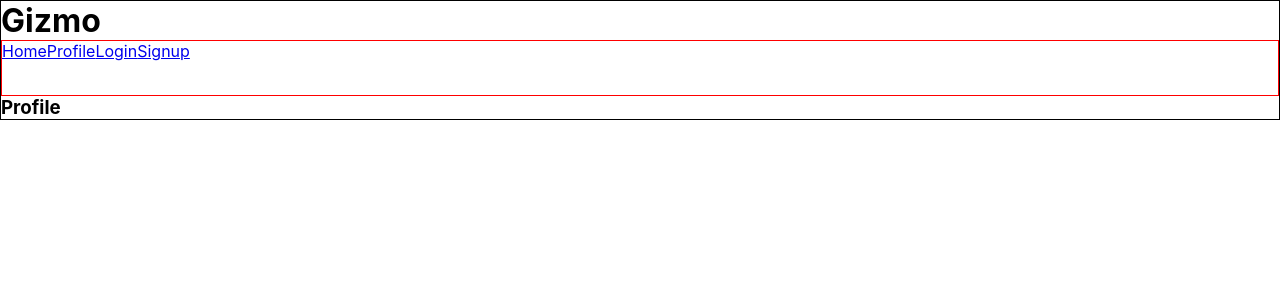
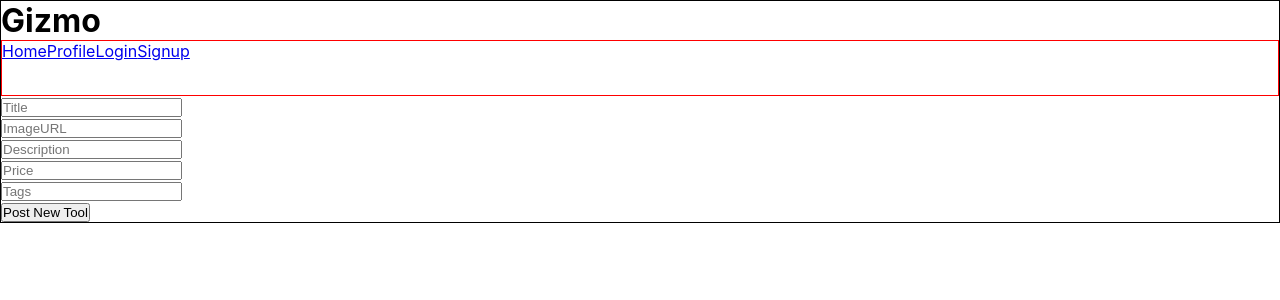
Before and after one commit to moathdlaimi/gizmo, a React (Create React App) app: page /profile in a window 1280 px wide. Shown: the top 300 px of the page. Built offline with nearby package versions, Linux system fonts and the light colour scheme; no server answers.

Commit message:
controller,models complete

```diff
--- a/src/components/Home.js
+++ b/src/components/Home.js
@@ -1,11 +1,13 @@
 import React from 'react'
+import Tool from './Tool.js'
 
 class Home extends React.Component {
   render () {
     return (
-
+      <div>
         <h1>Hello</h1>
-
+        <Tool/>
+      </div>
     )
   }
 }
--- a/src/components/Main.js
+++ /dev/null
@@ -1,19 +0,0 @@
-import React from 'react'
-
-class Main extends React.Component {
-  render () {
-    return (
-      <>
-        <h3>Home</h3>
-        <h3>Home</h3>
-        <h3>Home</h3>
-        <h3>Home</h3>
-        <h3>Home</h3>
-        <h3>Home</h3>
-
-      </>
-    )
-  }
-}
-
-export default Main
--- a/src/components/Navigation.js
+++ b/src/components/Navigation.js
@@ -8,7 +8,7 @@ class Navigataion extends React.Component {
         <Link to="/">Home</Link >
         <Link to="/profile">Profile</Link >
         <Link to="/login">Login</Link >
-        <Link to="signup">Signup</Link >
+        <Link to="/signup">Signup</Link >
       </nav>
     )
   }
--- a/src/components/Profile.js
+++ b/src/components/Profile.js
@@ -1,12 +1,175 @@
 import React from 'react'
+import axios from "axios";
+import Tool from './Tool.js'
 
 class Profile extends React.Component {
-  render () {
-    return (
+  // ==============
+  // STATE
+  // ==============
+  state = {
+      tools:[]
+  }
 
-        <h3>Profile</h3>
+  componentDidMount = () => {
+      axios.get('/tools').then(
+        (response) => {
+          this.setState({
+              tools:response.data
+          })
+        }
+      )
+  }
+
+  createTool = (event) => {
+    event.preventDefault();
+    axios.post(
+        '/tools',
+        {
+          title:this.state.newTitle,
+          img:this.state.newImg,
+          description:this.state.newDes,
+          price:this.state.newPrice,
+          tags:this.state.newTags,
+
+        }
+    ).then(
+      (response) => {
+        this.setState({
+          tools:response.data
+        })
+      }
     )
+
   }
+
+  createTitle = (event) => {
+    this.setState({
+        newTitle:event.target.value
+    })
+  }
+
+  createImg = (event) => {
+    this.setState({
+        newImg:event.target.value
+    })
+  }
+
+  createDes = (event) => {
+    this.setState({
+        newDes:event.target.value
+    })
+  }
+
+  createPrice = (event) => {
+    this.setState({
+        newPrice:event.target.value
+    })
+  }
+
+  createTags = (event) => {
+    this.setState({
+        newTags:event.target.value
+    })
+  }
+
+  deleteTool = (event) => {
+    axios.delete('/tools/' + event.target.value).then(
+      (response) => {
+        this.setState({
+            tools:response.data
+        })
+      }
+    )
 }
 
+updateTool = (event) => {
+  event.preventDefault()
+  const id = event.target.getAttribute('id')
+  axios.put(
+    '/tools/' + id,
+    {
+      title:this.state.updatedTitle,
+      img:this.state.updatedImg,
+      description:this.state.updatedDescription,
+      price:this.state.updatedPrice,
+      tags:this.state.updatedTag
+
+
+    }
+  ).then(
+      (response) => {
+          this.setState({
+              tools:response.data
+          })
+      }
+  )
+}
+
+updateTitle = (event) => {
+  this.setState({
+    updatedTitle:event.target.value,
+
+  })
+}
+updateImg = (event) => {
+  this.setState({
+    updatedImg:event.target.value,
+
+  })
+}
+updateDescription = (event) => {
+  this.setState({
+    updatedDescription:event.target.value,
+
+  })
+}
+updatePrice = (event) => {
+  this.setState({
+    updatedPrice:event.target.value,
+
+  })
+}
+updateTag = (event) => {
+  this.setState({
+    updatedTag:event.target.value,
+
+  })
+}
+
+
+
+    render () {
+      return (
+        <div>
+        <div className="create-form-div">
+          <form className="create-form" onSubmit={this.createTool}>
+            <input className="create-input" onKeyUp={this.createTitle} type="text" placeholder="Title" required/><br/>
+            <input className="create-input" onKeyUp={this.createImg} type="text" placeholder="ImageURL" required/><br/>
+            <input className="create-input"onKeyUp={this.createDes} type="text" placeholder="Description" required/><br/>
+            <input className="create-input" onKeyUp={this.createPrice} type="text" placeholder="Price" required/><br/>
+            <input className="create-input" onKeyUp={this.createTags} type="text" placeholder="Tags" required/><br/>
+            <input className="create-submit" type="submit" value="Post New Tool"/>
+          </form>
+        </div>
+        {
+          this.state.tools.map(
+            (tool,index) => {
+              return<Tool tool={tool}
+                          index={index}
+                          deleteTool={this.deleteTool}
+                          updateTool={this.updateTool}
+                          updateTitle={this.updateTitle}
+                          updateImg={this.updateImg}
+                          updateDescription={this.updateDescription}
+                          updatePrice={this.updatePrice}
+                          updateTag={this.updateTag}
+                          ></Tool>
+            }
+          )
+        }
+        </div>
+      )
+    }
+  }
+
 export default Profile
--- /dev/null
+++ b/src/components/Tool.js
@@ -0,0 +1,39 @@
+import React from 'react'
+import Profile from './Profile.js'
+
+class Tool extends React.Component {
+  state = {
+    show:false
+  }
+
+  toggleShow = () => {
+    this.setState({
+        show:!this.state.show
+    })
+  }
+
+  render () {
+    const {tool,index,deleteTool,updateTool,updateTitle,updateImg,updateDescription,updatePrice,updateTag} = this.props
+    return (
+      <div>
+        <h3>This is the Tool Component</h3>
+        <h3>{tool}</h3>
+        <button onClick={this.toggleShow}>Edit Tool</button>
+        <button value={tool} onClick={deleteTool}>Delete Tool</button>
+        { this.state.show ?
+        <div>
+          <form onSubmit={this.updateTool}>
+            <input onKeyUp={this.updateTitle} type="text" placeholder="Title" required/><br/>
+            <input onKeyUp={this.updateImg} type="text" placeholder="ImageURL" required/><br/>
+            <input onKeyUp={this.updateDescription} type="text" placeholder="Description" required/><br/>
+            <input onKeyUp={this.updatePrice} type="text" placeholder="Price" required/><br/>
+            <input onKeyUp={this.updateTag} type="text" placeholder="Tags" required/><br/>
+            <input type="submit" value="Update Tool"/>
+          </form>
+        </div>: null }
+      </div>
+    )
+  }
+}
+
+export default Tool
```
Also changed, not shown: src/components/Form.js (deleted, +0 -19 lines), src/components/Newitem.js (deleted).
